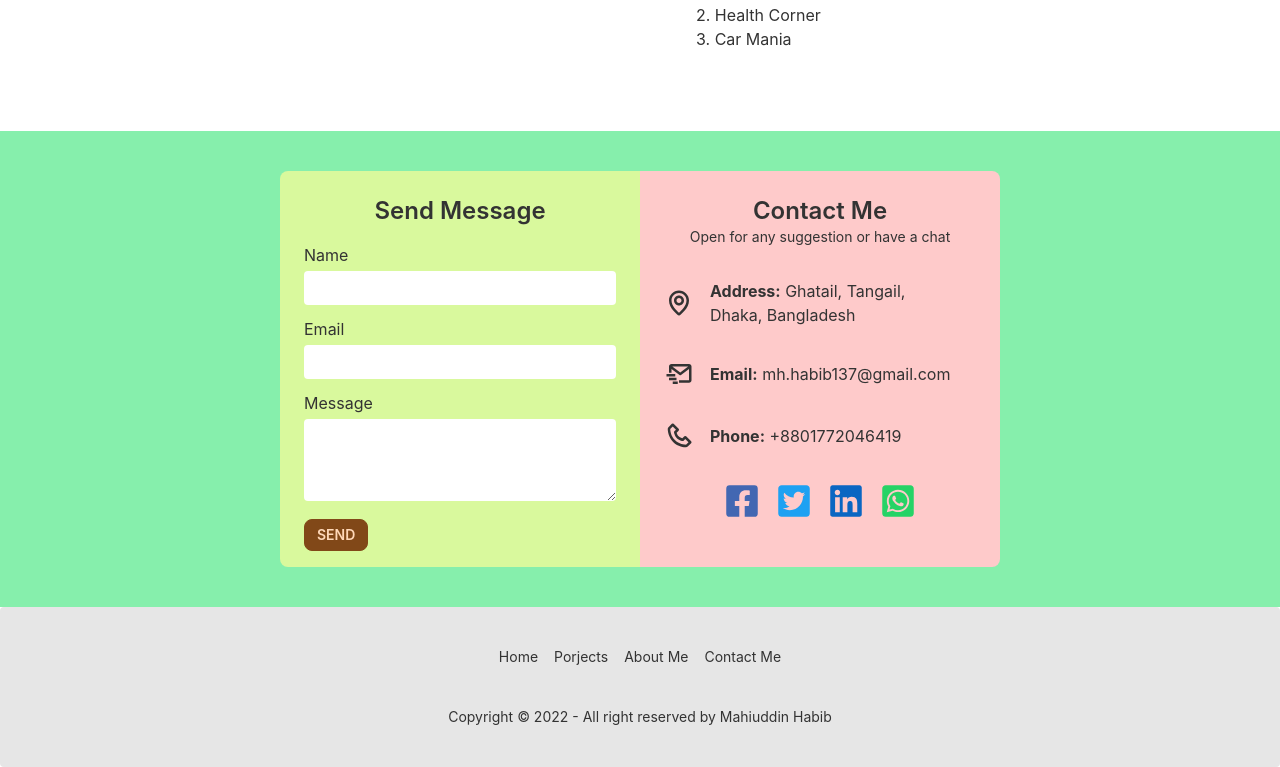
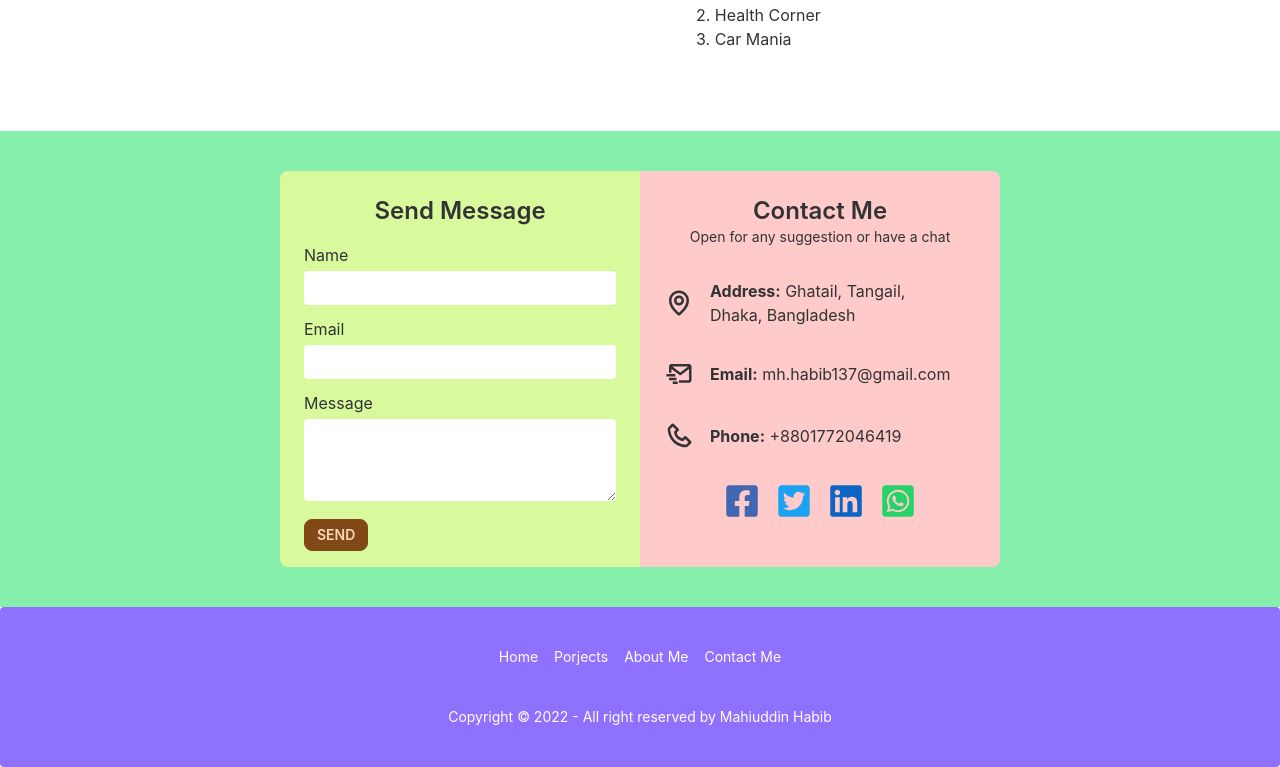
Before and after one commit to mh4bib/mahiuddin-habib-portfolio, a React (Create React App) app: page / in a window 1280 px wide. Shown: the part 1695-2462 px from the top of the page. Built offline with nearby package versions, Linux system fonts and the light colour scheme.

Commit message:
something updated

```diff
--- a/public/Projects.json
+++ b/public/Projects.json
@@ -25,7 +25,7 @@
 {
     "_id":"1",
     "name":"Book Fair",
-    "fullPage":"https://i.ibb.co/W6cpNt1/book-fair.png",
+    "fullPage":"https://i.ibb.co/vmZ8CYd/book-fair.png",
     "picture1":"https://i.ibb.co/b6fk70r/Screenshot-2022-06-10-224956.png",
     "picture2":"https://i.ibb.co/K0yhyDG/Screenshot-2022-06-10-213547.png",
     "picture3":"https://i.ibb.co/WzmnZHg/Screenshot-2022-06-10-213717.png",
--- a/src/Components/Home/Banner.js
+++ b/src/Components/Home/Banner.js
@@ -1,5 +1,5 @@
 import React from 'react';
-import resume from '../Images/mahiuddin_habib_resume_.pdf';
+import resume from '../Images/mahiuddin_habib_resume.pdf';
 import Particle from '../Particles/Particle';
 
 const Banner = () => {
--- a/src/Components/Particles/Particle.jsx
+++ b/src/Components/Particles/Particle.jsx
@@ -204,7 +204,7 @@ const Particle = () => {
                       color: {
                         value: [
                           "#FF5D9E",
-                          "8F71FF",
+                          "#8F71FF",
                           "#82ACFF",
                           "#8BFFFF",
                           "#CA82FF"
--- a/src/Components/Shared/Footer.js
+++ b/src/Components/Shared/Footer.js
@@ -2,7 +2,7 @@ import React from 'react';
 
 const Footer = () => {
     return (
-        <footer className="footer footer-center p-10 bg-base-200 text-base-content rounded">
+        <footer className="footer footer-center p-10 bg-[#8F71FF] text-white rounded">
             <div className="grid grid-flow-col gap-4">
                 <a className="link link-hover">Home</a>
                 <a className="link link-hover">Porjects</a>
```
Also changed, not shown: src/Components/Home/Project.js (+0 -31 lines), 2 other files (tests, documents, lock files or other folders).
